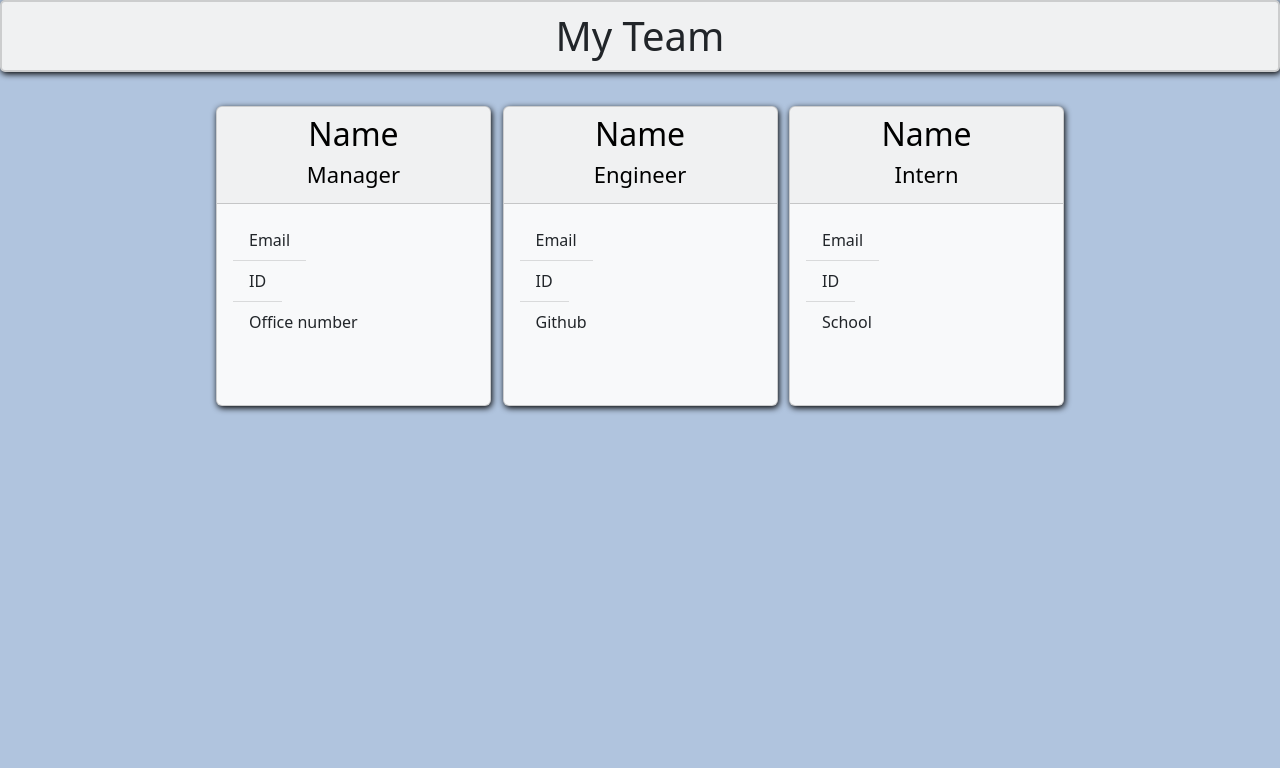
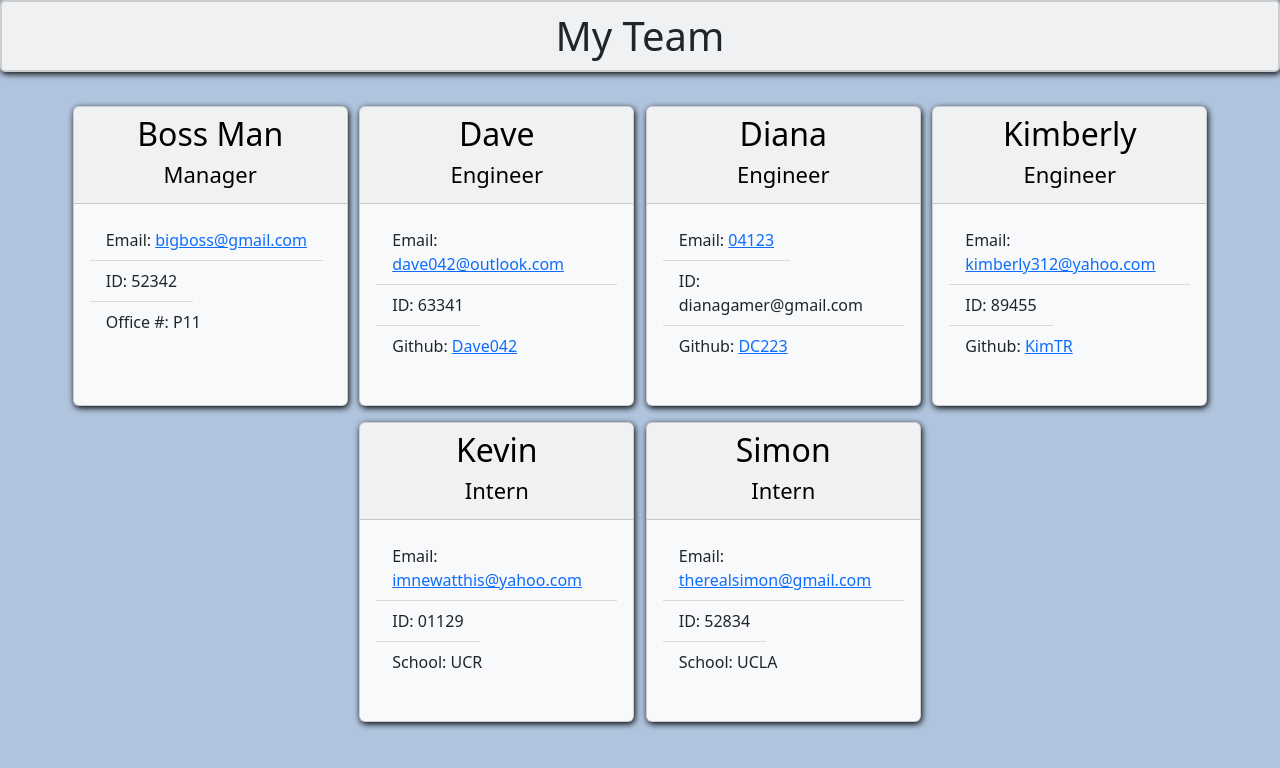
Before and after one commit to TonyQ032/Team-Profile-Generator, a website: page assets/sample.html in a window 1280 px wide. Drawn offline with nearby package versions, Linux system fonts and the light colour scheme; files that its build step writes are made by us from their sources.

Commit message:
Updated README with video link. Regenerated 'sample.html'

```diff
--- a/assets/sample.html
+++ b/assets/sample.html
@@ -7,7 +7,7 @@
   <meta name="viewport" content="width=device-width, initial-scale=1.0">
   <title>My team!</title>
   <link href="https://cdn.jsdelivr.net/npm/bootstrap@5.2.0/dist/css/bootstrap.min.css" rel="stylesheet" integrity="sha384-gH2yIJqKdNHPEq0n4Mqa/HGKIhSkIHeL5AyhkYV8i59U5AR6csBvApHHNl/vI1Bx" crossorigin="anonymous">
-  <link href="../dist/style.css" rel="stylesheet">
+  <link href="./style.css" rel="stylesheet">
 </head>
 
 <body>
@@ -17,46 +17,87 @@
 
     <div class="card text-bg-light mb-3" style="max-width: 18rem;">
       <div class="card-header">
-        <h2 class="person-name">Name</h2>
+        <h2 class="person-name">Boss Man</h2>
         <h3 class="person-role">Manager</h3>
       </div>
       <div class="card-body">
         <ul class="list-group list-group-flush">
-          <li class="list-group-item person-email">Email</li>
-          <li class="list-group-item person-id">ID</li>
-          <li class="list-group-item">Office number</li>
+          <li class="list-group-item person-email">Email: <a href="mailto:bigboss@gmail.com">bigboss@gmail.com</a></li>
+          <li class="list-group-item person-id">ID: 52342</li>
+          <li class="list-group-item">Office #: P11</li>
         </ul>
       </div>
     </div>
 
     <div class="card text-bg-light mb-3" style="max-width: 18rem;">
       <div class="card-header">
-        <h2 class="person-name">Name</h2>
+        <h2 class="person-name">Dave</h2>
         <h3 class="person-role">Engineer</h3>
       </div>
       <div class="card-body">
         <ul class="list-group list-group-flush">
-          <li class="list-group-item person-email">Email</li>
-          <li class="list-group-item person-id">ID</li>
-          <li class="list-group-item">Github</li>
+          <li class="list-group-item person-email">Email: <a href="mailto:dave042@outlook.com">dave042@outlook.com</a></li>
+          <li class="list-group-item person-id">ID: 63341</li>
+          <li class="list-group-item">Github: <a href="https://github.com/Dave042" target="_blank">Dave042</a></li>
         </ul>
       </div>
     </div>
 
     <div class="card text-bg-light mb-3" style="max-width: 18rem;">
       <div class="card-header">
-        <h2 class="person-name">Name</h2>
+        <h2 class="person-name">Diana</h2>
+        <h3 class="person-role">Engineer</h3>
+      </div>
+      <div class="card-body">
+        <ul class="list-group list-group-flush">
+          <li class="list-group-item person-email">Email: <a href="mailto:04123">04123</a></li>
+          <li class="list-group-item person-id">ID: dianagamer@gmail.com</li>
+          <li class="list-group-item">Github: <a href="https://github.com/DC223" target="_blank">DC223</a></li>
+        </ul>
+      </div>
+    </div>
+
+    <div class="card text-bg-light mb-3" style="max-width: 18rem;">
+      <div class="card-header">
+        <h2 class="person-name">Kimberly</h2>
+        <h3 class="person-role">Engineer</h3>
+      </div>
+      <div class="card-body">
+        <ul class="list-group list-group-flush">
+          <li class="list-group-item person-email">Email: <a href="mailto:kimberly312@yahoo.com">kimberly312@yahoo.com</a></li>
+          <li class="list-group-item person-id">ID: 89455</li>
+          <li class="list-group-item">Github: <a href="https://github.com/KimTR" target="_blank">KimTR</a></li>
+        </ul>
+      </div>
+    </div>
+
+    <div class="card text-bg-light mb-3" style="max-width: 18rem;">
+      <div class="card-header">
+        <h2 class="person-name">Kevin</h2>
         <h3 class="person-role">Intern</h3>
       </div>
       <div class="card-body">
         <ul class="list-group list-group-flush">
-          <li class="list-group-item person-email">Email</li>
-          <li class="list-group-item person-id">ID</li>
-          <li class="list-group-item">School</li>
+          <li class="list-group-item person-email">Email: <a href="mailto:imnewatthis@yahoo.com">imnewatthis@yahoo.com</a></li>
+          <li class="list-group-item person-id">ID: 01129</li>
+          <li class="list-group-item">School: UCR</li>
         </ul>
       </div>
     </div>
 
+    <div class="card text-bg-light mb-3" style="max-width: 18rem;">
+      <div class="card-header">
+        <h2 class="person-name">Simon</h2>
+        <h3 class="person-role">Intern</h3>
+      </div>
+      <div class="card-body">
+        <ul class="list-group list-group-flush">
+          <li class="list-group-item person-email">Email: <a href="mailto:therealsimon@gmail.com">therealsimon@gmail.com</a></li>
+          <li class="list-group-item person-id">ID: 52834</li>
+          <li class="list-group-item">School: UCLA</li>
+        </ul>
+      </div>
+    </div>
 
   </section>
 </body>
```
Also changed, not shown: README.md.
